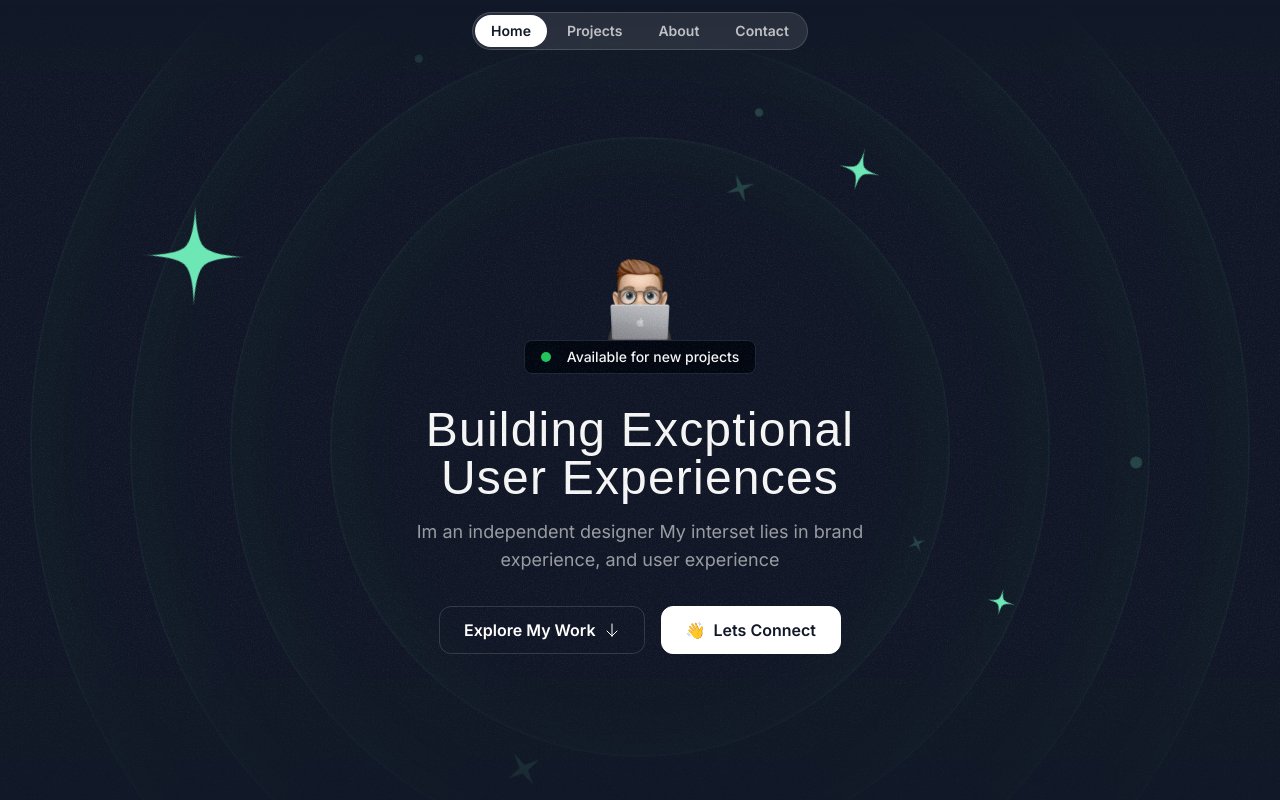
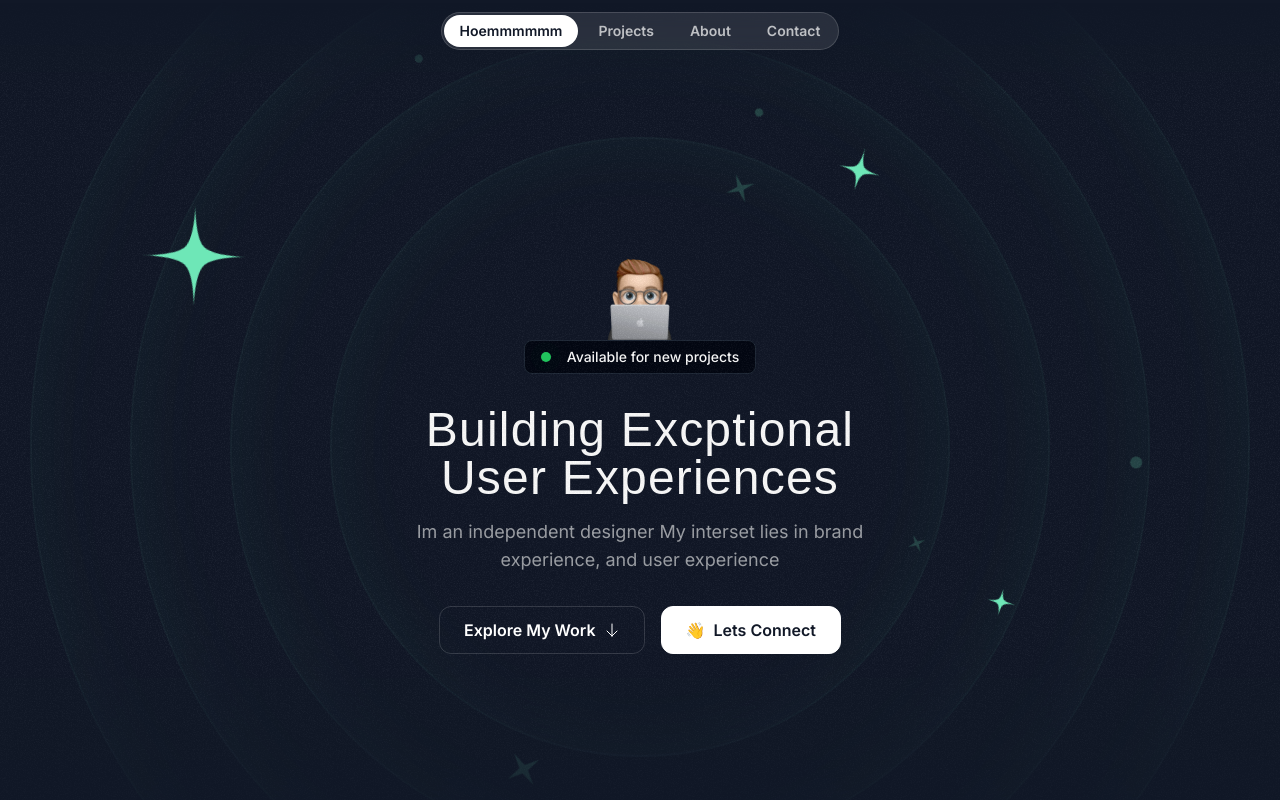
Before and after one commit to MuhamedAhmedFarid/My-personal-website, a Next.js app: page / in a window 1280 px wide. Shown: the top 800 px of the page. Built offline with nearby package versions, Linux system fonts and the light colour scheme; a web font is replaced by a local one.

Commit message:
save some changes

```diff
--- a/src/sections/Header.tsx
+++ b/src/sections/Header.tsx
@@ -21,7 +21,7 @@ export const Header = () => {
           onSetActive={() => setSelectedTab("home")}
           className={`nav-item ${selectedTab === "home" && "nav-active"}`}
         >
-          Home
+          Hoemmmmmm
         </ScrollLink>
         <ScrollLink
           spy={true}
```
